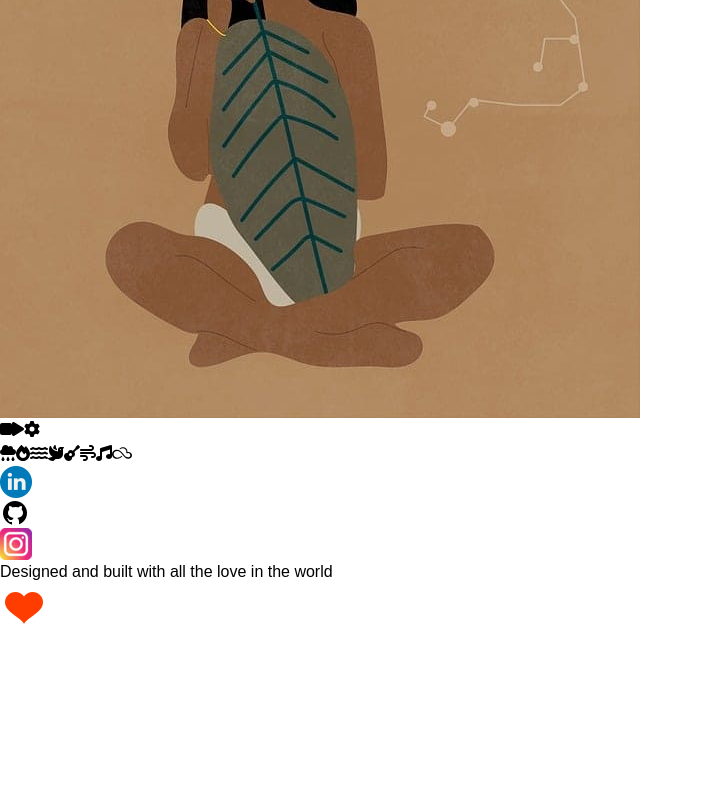
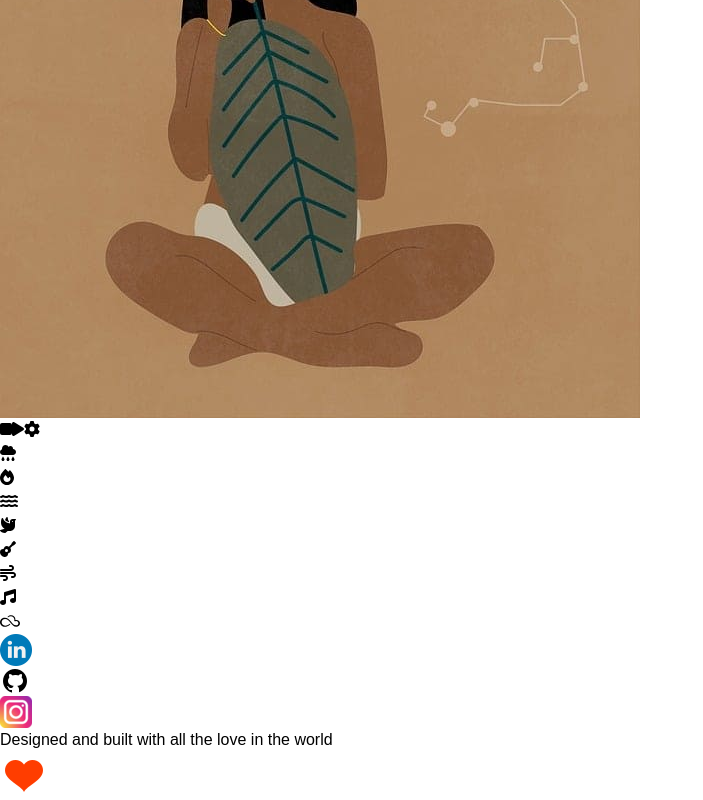
Before and after one commit to David92p/MeditationWave, a React (Vite) app: page /controller in a window 1280 px wide. Shown: the part 3039-3839 px from the top of the page, without its empty margins (0-703 px from the left). Before the commit the page ends 3671 px from the top, so only its background shows below. Built offline with nearby package versions, Linux system fonts and the light colour scheme; a web font is replaced by a local one.

Commit message:
Created fnc control audio select-added icons audio track active

```diff
--- a/src/components/start/Controller.tsx
+++ b/src/components/start/Controller.tsx
@@ -3,16 +3,22 @@ import { useRef, useState } from 'react'
 import { BtnSetting, PlayPauseStop, Settings, Timer } from '..'
 import { useStoreSelector } from '../../store/hooks'
 import { FontAwesomeIcon } from '@fortawesome/react-fontawesome'
+import type { Audio } from '../../data'
 import { audioSource } from "../../data";
+import { faVolumeLow, faVolumeOff } from '@fortawesome/free-solid-svg-icons';
 
 
 export type Controls = {
-	start: {timer: boolean, audio: string}
+	start: {
+		timer: boolean,
+		tracks: {
+			onPlay: string
+			sourceAudio: Audio[]
+		}
+	}
 	playPause: boolean
 	settings: boolean
-	// start: boolean
 	timer: {hours: number, minutes: number, seconds: number}
-	// audio: string
 	alert: string
   }
 
@@ -21,8 +27,8 @@ const Controller:React.FC = () => {
 	const alertTimer = useRef<HTMLHeadingElement>(null!)
 	const audioRef = useRef<HTMLAudioElement>(null!)
 
-
-	const [controls, setControls] = useState<Controls>({ start: {timer: false, audio: ""}, playPause: false, settings: false, timer: {hours: 0, minutes: 0, seconds: 0}, alert: "Frase di default"})
+	//const [audioTracks, setAudioTracks] = useState<Audio[]>(audioSource)
+	const [controls, setControls] = useState<Controls>({ start: {timer: false, tracks: {onPlay: "", sourceAudio: audioSource}}, playPause: false, settings: false, timer: {hours: 0, minutes: 0, seconds: 0}, alert: "Frase di default"})
 	const [showAlert, setShowAlert] = useState<boolean>(false)
 
 
@@ -43,13 +49,13 @@ const Controller:React.FC = () => {
 
 	// Funzione bottoni componente setting
 	const buttonsSetting = (typeButton: "accept" | "back_reset"):void => {
-		setControls((prevControls:Controls) => {
+		setControls((prevControls:Controls):Controls => {
 			const { start } = prevControls
 			if (prevControls.timer.hours == 0 && prevControls.timer.minutes == 0 && prevControls.timer.seconds == 0){
 				return {...prevControls, settings: !prevControls.settings, start: {...start, timer: false}}
 			}
 			else if (typeButton == "accept"){
-				return { ...prevControls, settings: !prevControls.settings, start: {audio: "",  timer: true} }
+				return { ...prevControls, settings: !prevControls.settings, start: {...prevControls.start, timer: true} }
 			}
 			else if (typeButton == "back_reset"){
 				return { ...prevControls, settings: !prevControls.settings, start: {...start, timer: false}, timer: {hours: 0, minutes: 0, seconds: 0} }
@@ -65,7 +71,7 @@ const Controller:React.FC = () => {
 		switch (typeButton) {
 			case "stop":
 				setControls((prevControls:Controls) => {
-					return { ...prevControls, timer: {hours: 0, minutes: 0, seconds: 0}, start: {timer: false, audio: ""}, playPause: false}
+					return { ...prevControls, timer: {hours: 0, minutes: 0, seconds: 0}, start: {timer: false, tracks: {onPlay: "", sourceAudio: audioSource}}, playPause: false}
 				})
 				setShowAlert(false)
 				break
@@ -76,7 +82,7 @@ const Controller:React.FC = () => {
 					: setControls((prevControls:Controls) => ({...prevControls, alert: "Imposta prima un timer"}))
 					setShowAlert(true)
 				}
-				else if (!controls.start.audio){
+				else if (!controls.start.tracks.onPlay){
 					console.log("entrato nel audio")
 					state.language == "ENG"
 					? setControls((prevControls:Controls) => ({...prevControls, alert: "Set a sound to play"}))
@@ -86,7 +92,14 @@ const Controller:React.FC = () => {
 				else {
 					setControls((prevControls:Controls) => ({...prevControls, playPause: true}))
 					setShowAlert(false)
+					audioRef.current.play()
+					audioRef.current.loop
 				}
+				break
+			case "pause":
+				audioRef.current.pause()
+				setControls((prevControls:Controls) => ({...prevControls, playPause: false}))
+				break
 		}
 		setTimeout(()=>{
 			setShowAlert(false)
@@ -94,30 +107,44 @@ const Controller:React.FC = () => {
 	}
 
 	// funzione bottoni audio
-	const audioSelector = (audio: string) => {
-		setControls((prevControls:Controls) => {
-			return { ...prevControls, start: {...prevControls.start, audio} }
+	const audioSelector = (onPlay: string, id:number) => {
+		setShowAlert(false)
+		setControls((prevControls:Controls):Controls => {
+			return (
+				{
+					...prevControls,
+					playPause: false,
+					start: {
+						...prevControls.start,
+						tracks: {onPlay, sourceAudio: prevControls.start.tracks.sourceAudio.map((audio:Audio) => audio.id == id ? {...audio, active: true} : {...audio, active: false}) }
+					}
+				}
+			)
 		})
 	}
 
+	//console.log(audioTracks)
 	return (
 		<div className= {`${state.darkMode ? "bg-stone-800 text-white" : "bg-amber-200 text-slate-900"} w-full flex flex-col`}>
 			<div className="flex flex-col items-center gap-4 sm:gap-8">
-				<audio src={controls.start.audio} ref={audioRef} />
-				{ controls.settings ? <Settings timer={controls.timer} timerSetting={timerSetting} buttonsSetting={buttonsSetting}/> : <Timer timer={controls.timer}/> }
+				<audio src={controls.start.tracks.onPlay} ref={audioRef} />
+				{ controls.settings ? <Settings timer={controls.timer} timerSetting={timerSetting} buttonsSetting={buttonsSetting}/> : <Timer timer={controls.timer} /> }
 				{ showAlert && <h1 ref={alertTimer} className={`text-2xl 2xl:text-4xl text-center font-extrabold tracking-wider px-5 py-1 rounded-lg ${state.darkMode ? "bg-amber-200 text-red-500" : "bg-stone-100 text-red-500 border-4 border-red-500"} transition-all`}>{ controls.alert }</h1> }
 				<div className='flex justify-center gap-8'>
 					{ controls.settings || <PlayPauseStop playPauseStopController = {playPauseStopController} playPause={controls.playPause} /> }
 					{ controls.settings || <BtnSetting toggleSetting = {toggleSetting}/> }
 				</div>
 			</div>
-			<div className="grid grid-cols-2 justify-items-center 2xl:flex 2xl:justify-around 2xl:items-center 2xl:h-80 gap-8  py-8">
+			<div className="w-full grid grid-cols-2 justify-items-center 2xl:flex 2xl:justify-around 2xl:items-center 2xl:h-80 gap-8 py-8">
 				{
-				audioSource.map((audio) => {
+					controls.start.tracks.sourceAudio.map((audio) => {
 						return (
-					<button onClick={() => audioSelector(audio.source)} key={audio.id} className="flex justify-center items-center text-white text-4xl bg-amber-800 w-16 sm:w-24 md:w-28 h-16 sm:h-24 md:h-28 2xl:hover:w-32 2xl:hover:h-32 transition-all rounded-full">
+							<div onClick={() => audioSelector(audio.source, audio.id)} key={audio.id} className={`flex ${audio.id % 2 == 1 ? (audio.id == 1 ? "flex-row-reverse" : "flex-row-reverse 2xl:flex-row") : "flex-row"} justify-center items-center gap-2 w-full 2xl:w-auto`}>
+								{ audio.active && (controls.playPause ? <FontAwesomeIcon icon={faVolumeLow} className={`text-xl sm:text-4xl ${audio.id % 2 == 1 ? (audio.id == 1 ? "rotate-180" :  "rotate-180 2xl:rotate-0") : ""}`} /> : <FontAwesomeIcon icon={faVolumeOff} className={`text-xl sm:text-4xl ${audio.id % 2 == 1 ? (audio.id == 1 ? "rotate-180" :  "rotate-180 2xl:rotate-0") : ""}`}/> )}
+								<button className="flex justify-center items-center text-white text-4xl bg-amber-800 w-16 sm:w-24 md:w-28 h-16 sm:h-24 md:h-28 2xl:hover:w-32 2xl:hover:h-32 transition-all rounded-full">
 									<FontAwesomeIcon icon={audio.icon} />
 								</button>
+							</div>
 						)
 					})
 				}
```
Lines whose indentation alone changed are shown as unchanged.
